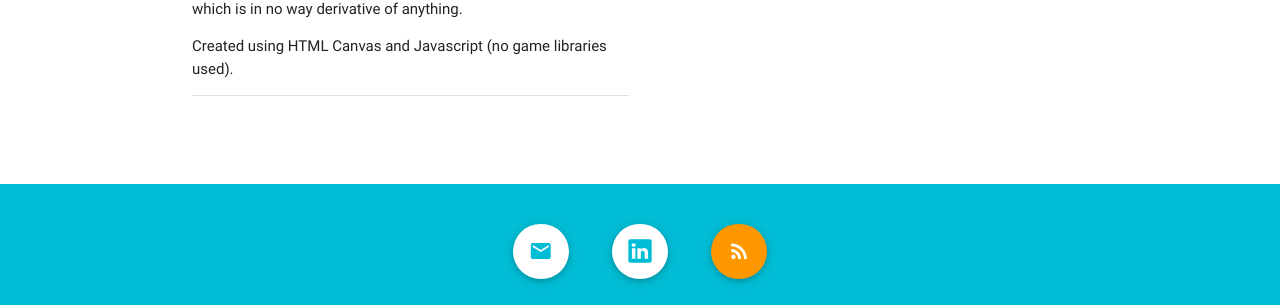
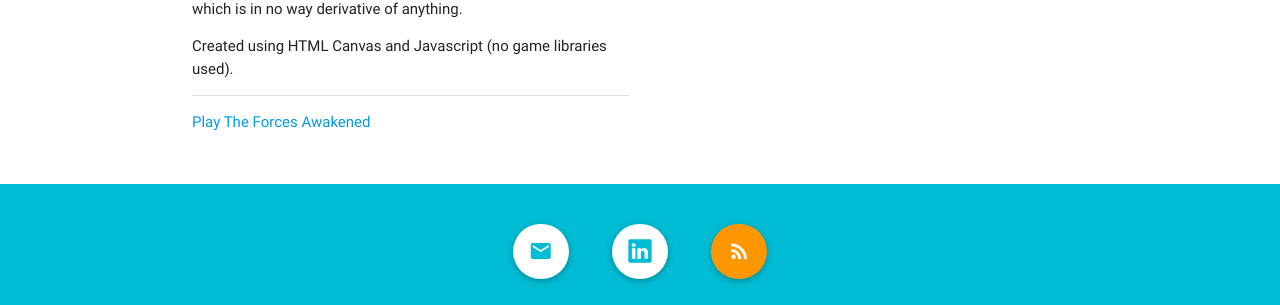
Before and after one commit to atoft/atoft.github.io, a Jekyll site: the page built from _code/ld34.html, in a window 1280 px wide and 1263 px high. Shown: the part 804-1109 px from the top of the window. Built offline with Jekyll 4.4.1, drawn with Linux system fonts in a browser that asks for light colours; nearby versions of some CDN libraries.

Commit message:
Add missing LD34 link.

```diff
--- a/_code/ld34.html
+++ b/_code/ld34.html
@@ -16,6 +16,7 @@ about: >
 
   <p>Created using HTML Canvas and Javascript (no game libraries used). </p>
 more: >
+  <p><a href="/apps/ld34">Play The Forces Awakened</a></p>
 links: >
   <ul>
   <li><a target="_blank" href="http://ludumdare.com/compo/ludum-dare-34/?action=preview&uid=62286">View on Ludum Dare</a></li>
```
